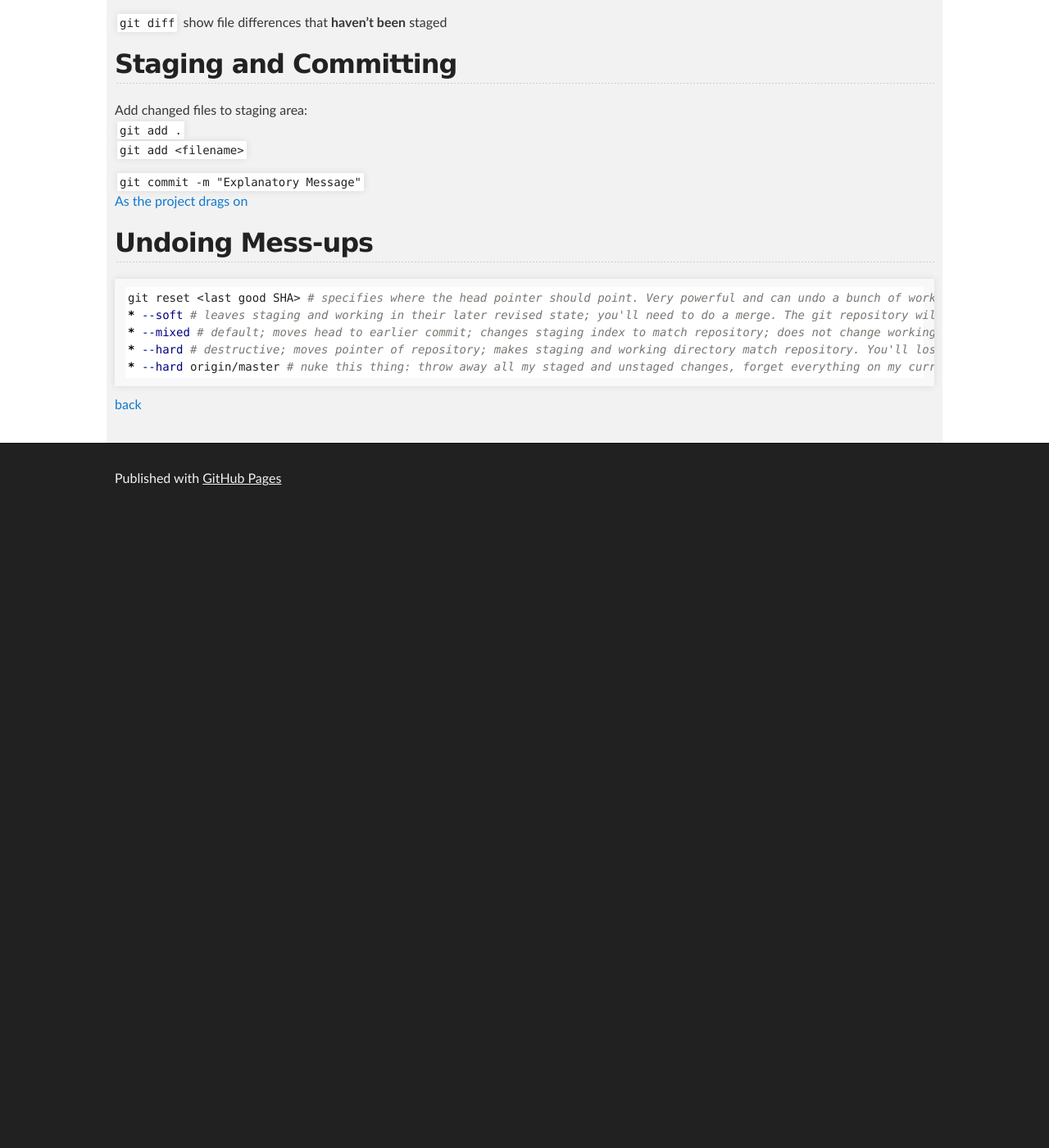
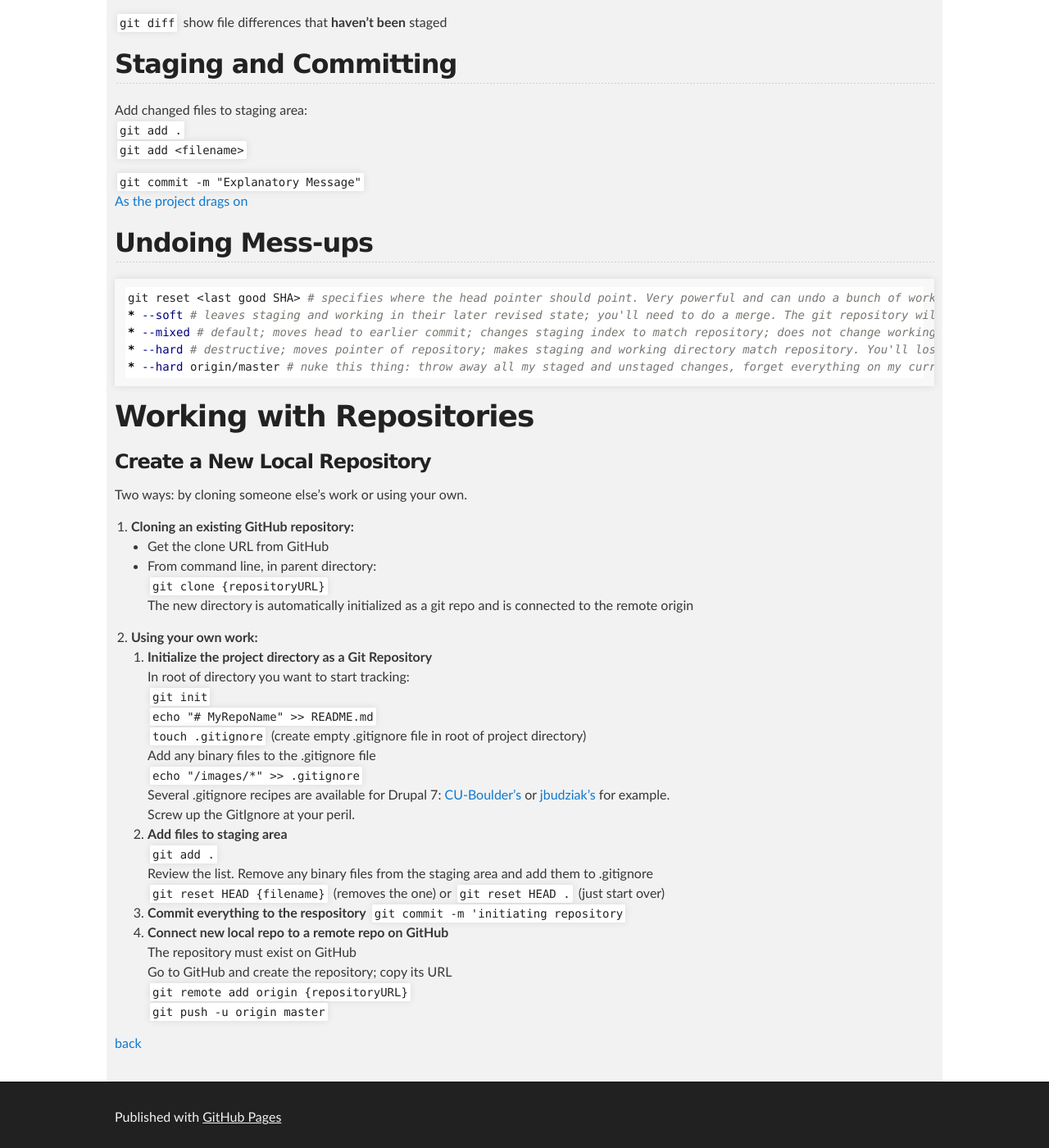
Before and after one commit to cathysnider/cathysnider.github.io, a Jekyll site: the page built from git.md, in a window 1280 px wide and 1400 px high, scrolled down 1702 px. Shown: the whole window at 82% size. Built offline with Jekyll 4.4.1, drawn with Linux system fonts in a browser that asks for light colours; before the commit the page ends 2332 px from its top, so only the background shows below that; some of the changed text lies outside the part shown.

````diff
--- a/gitcommands.md
+++ b/git.md
@@ -1,13 +1,13 @@
 ---
-title: Git Basics and Commands
+title: Git and Git Hub
 layout: default
 ---
 
 ## Best Practices: Git and GitHub
 
-* [Datree.io: Top 10 GitHub best practices for developers]https://datree.io/github-best-practices/
-* [GitHub Resources: GitHub best practices]https://resources.github.com/videos/github-best-practices/
-* [Pandeiro: Git Best Practices]https://gist.github.com/pandeiro/1552496
+* [Datree.io: Top 10 GitHub best practices for developers](https://datree.io/github-best-practices/)
+* [GitHub Resources: GitHub best practices](https://resources.github.com/videos/github-best-practices/)
+* [Pandeiro: Git Best Practices](https://gist.github.com/pandeiro/1552496)
 
 # Git Basics and Commands
 
@@ -84,6 +84,38 @@ git reset <last good SHA> # specifies where the head pointer should point. Very
 * --hard # destructive; moves pointer of repository; makes staging and working directory match repository. You'll lose all work since the last commit. Sometimes you want that.
 * --hard origin/master # nuke this thing: throw away all my staged and unstaged changes, forget everything on my current local branch and make it exactly the same as origin/master
 ```
+# Working with Repositories
+
+### Create a New Local Repository
+
+Two ways: by cloning someone else's work or using your own.
+
+1. **Cloning an existing GitHub repository:** <br />
+   * Get the clone URL from GitHub <br />
+   * From command line, in parent directory: <br />
+     `git clone {repositoryURL}` <br />
+     The new directory is automatically initialized as a git repo and is connected to the remote origin <br />
+1. **Using your own work:** <br />
+   1. **Initialize the project directory as a Git Repository** <br />
+      In root of directory you want to start tracking: <br />
+      `git init` <br />
+      `echo "# MyRepoName" >> README.md` <br />
+      `touch .gitignore` (create empty .gitignore file in root of project directory) <br />
+      Add any binary files to the .gitignore file <br />
+      `echo "/images/*" >> .gitignore` <br />
+      Several .gitignore recipes are available for Drupal 7: [CU-Boulder's](https://github.com/CuBoulder/drupal-7.x/blob/7.x/.gitignore) or [jbudziak's](https://gist.github.com/jbudziak/4216850) for example. <br />
+      Screw up the GitIgnore at your peril.
+   1. **Add files to staging area** <br />
+      `git add .` <br />
+      Review the list. Remove any binary files from the staging area and add them to .gitignore <br />
+      `git reset HEAD {filename}` (removes the one) or `git reset HEAD .` (just start over)
+   1. **Commit everything to the respository**
+      `git commit -m 'initiating repository`
+   1. **Connect new local repo to a remote repo on GitHub** <br />
+      The repository must exist on GitHub <br />
+      Go to GitHub and create the repository; copy its URL <br />
+      `git remote add origin {repositoryURL}` <br />
+      `git push -u origin master`
 
 
 [back](./)
````
Also changed, not shown: languages.md (added, +33 -0 lines), repository.md (deleted, +0 -40 lines).
